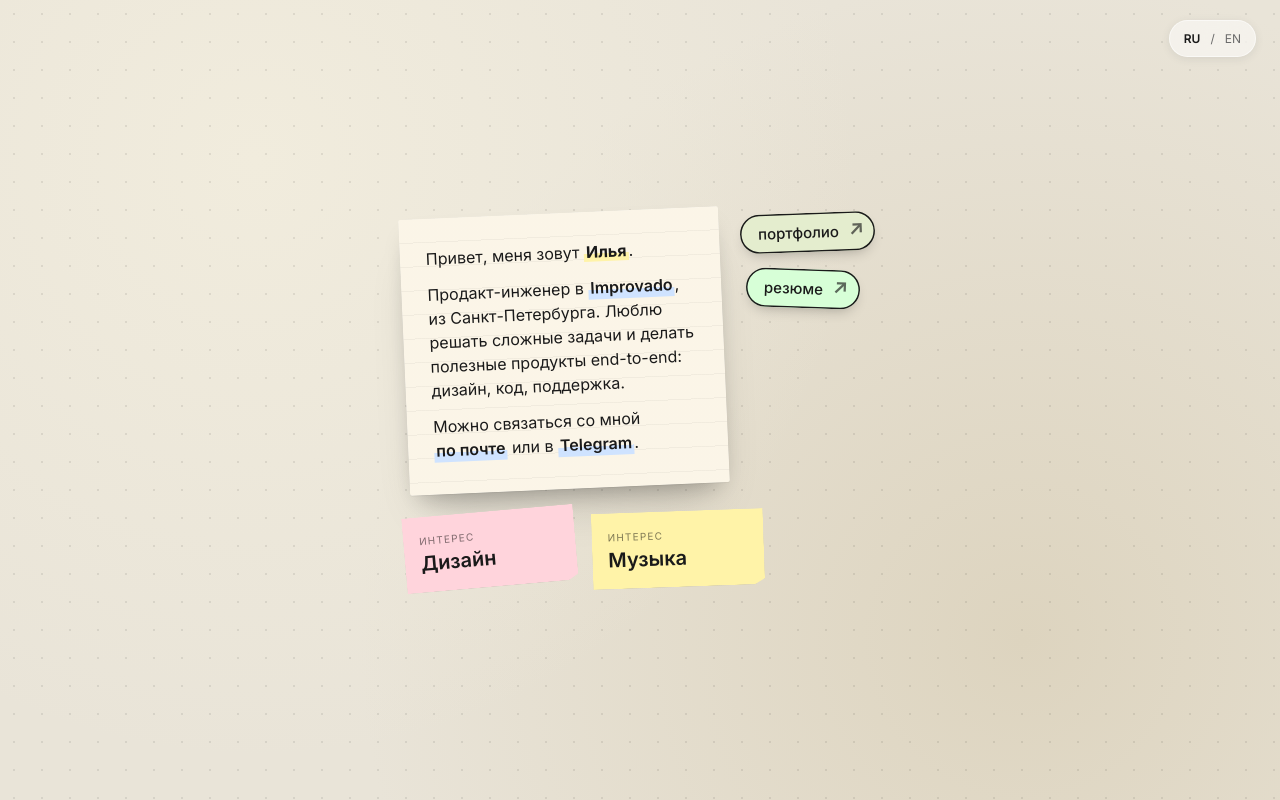
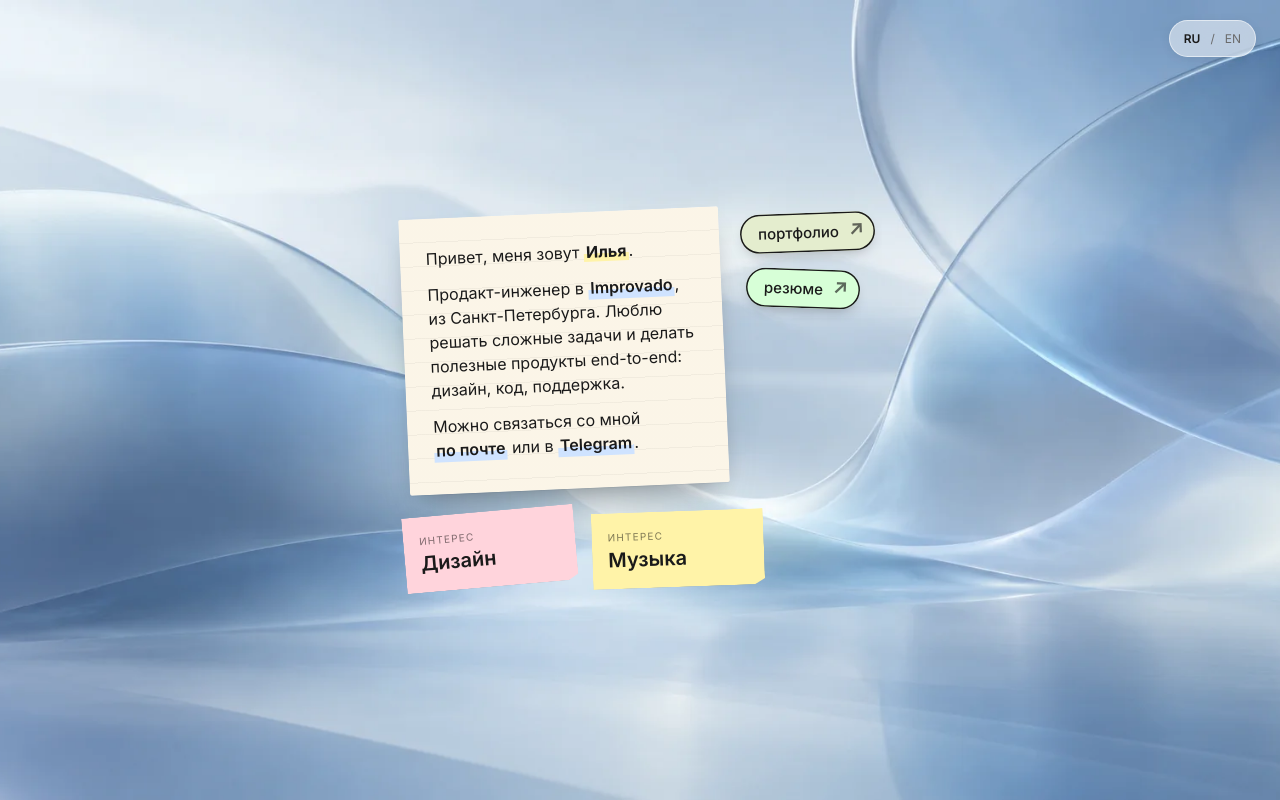
Before and after one commit to ilyasudakov/monospace, an Astro site: page / in a window 1280 px wide. Built offline with nearby package versions, Linux system fonts and the light colour scheme; Astro itself is replaced by a stand-in of ours.

Commit message:
Replace yellow canvas background with abstract Aqua wallpaper

```diff
--- a/src/pages/index.astro
+++ b/src/pages/index.astro
@@ -19,7 +19,7 @@ const route = (name: string) => `${baseUrl}${name}/`;
     <span aria-hidden="true">/</span>
     <button type="button" data-language="en" aria-pressed="false">EN</button>
   </div>
-  <div class="viewport" id="viewport">
+  <div class="viewport" id="viewport" style={`--wallpaper: url('${baseUrl}assets/aqua-wallpaper.webp')`}>
     <div class="canvas" id="canvas">
       <div class="sticker sticker--paper" data-x="-220" data-y="-200" data-rot="-2.5">
         <p>Привет, меня зовут <strong>Илья</strong>.</p>
@@ -109,8 +109,8 @@ const route = (name: string) => `${baseUrl}${name}/`;
     --paper: #fdfaf3;
     --ink: #1a1a1a;
     --muted: #6b6b6b;
-    --bg-1: #e9e4d8;
-    --bg-2: #d8d0be;
+    --bg-1: #c7d8e7;
+    --bg-2: #a6bfd5;
     --accent: #0000ef;
     --pink: #ffd4dc;
     --blue: #cfe3ff;
@@ -127,22 +127,13 @@ const route = (name: string) => `${baseUrl}${name}/`;
     overscroll-behavior: none;
   }
 
-  :global(body.playground) {
-    background:
-      radial-gradient(circle at 20% 20%, #f1ecdd 0%, transparent 50%),
-      radial-gradient(circle at 80% 80%, #ddd4bf 0%, transparent 55%),
-      var(--bg-1);
-  }
-
   .viewport {
     position: fixed;
     inset: 0;
     overflow: hidden;
     cursor: grab;
     touch-action: none;
-    background-image: radial-gradient(circle, rgba(0, 0, 0, 0.08) 1px, transparent 1.5px);
-    background-size: 28px 28px;
-    background-position: 0 0;
+    background: var(--bg-1) var(--wallpaper) center / cover no-repeat;
   }
 
   .viewport.panning {
```
Also changed, not shown: public/assets/aqua-wallpaper.webp (added).
